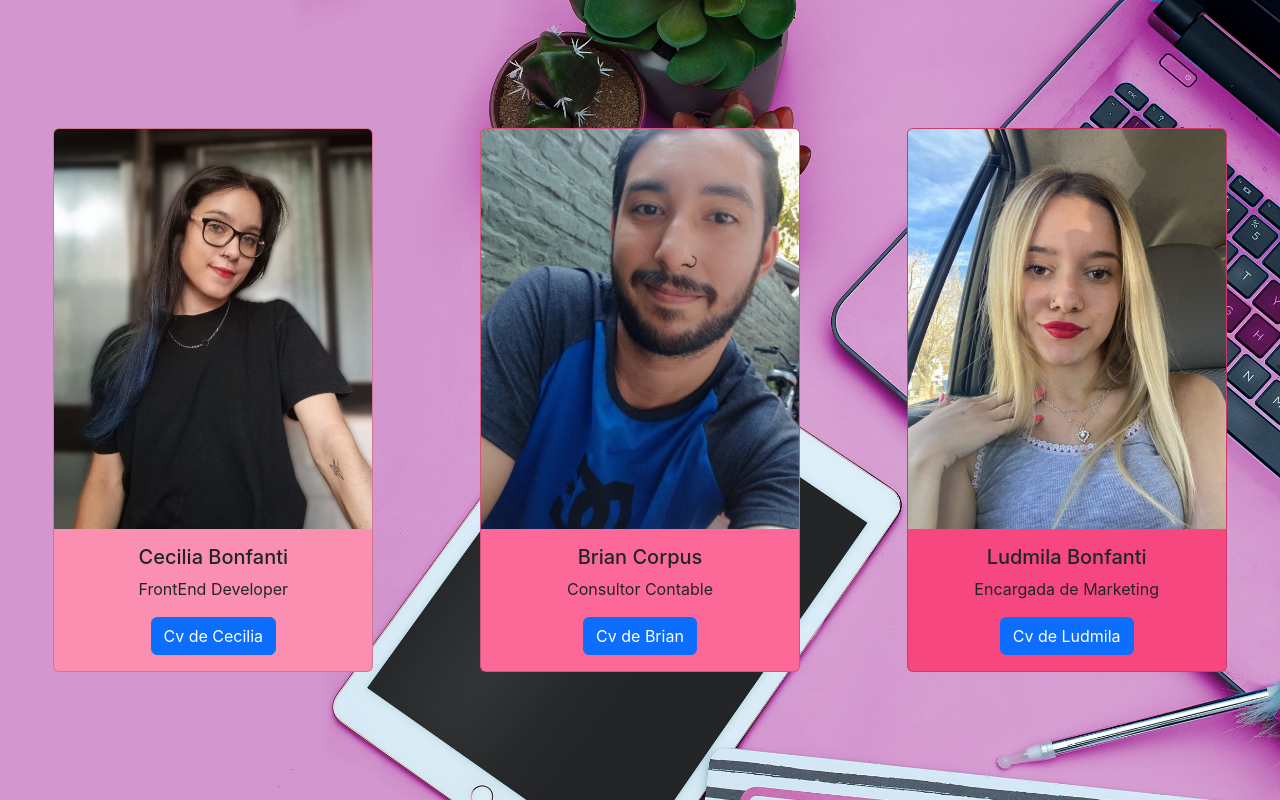
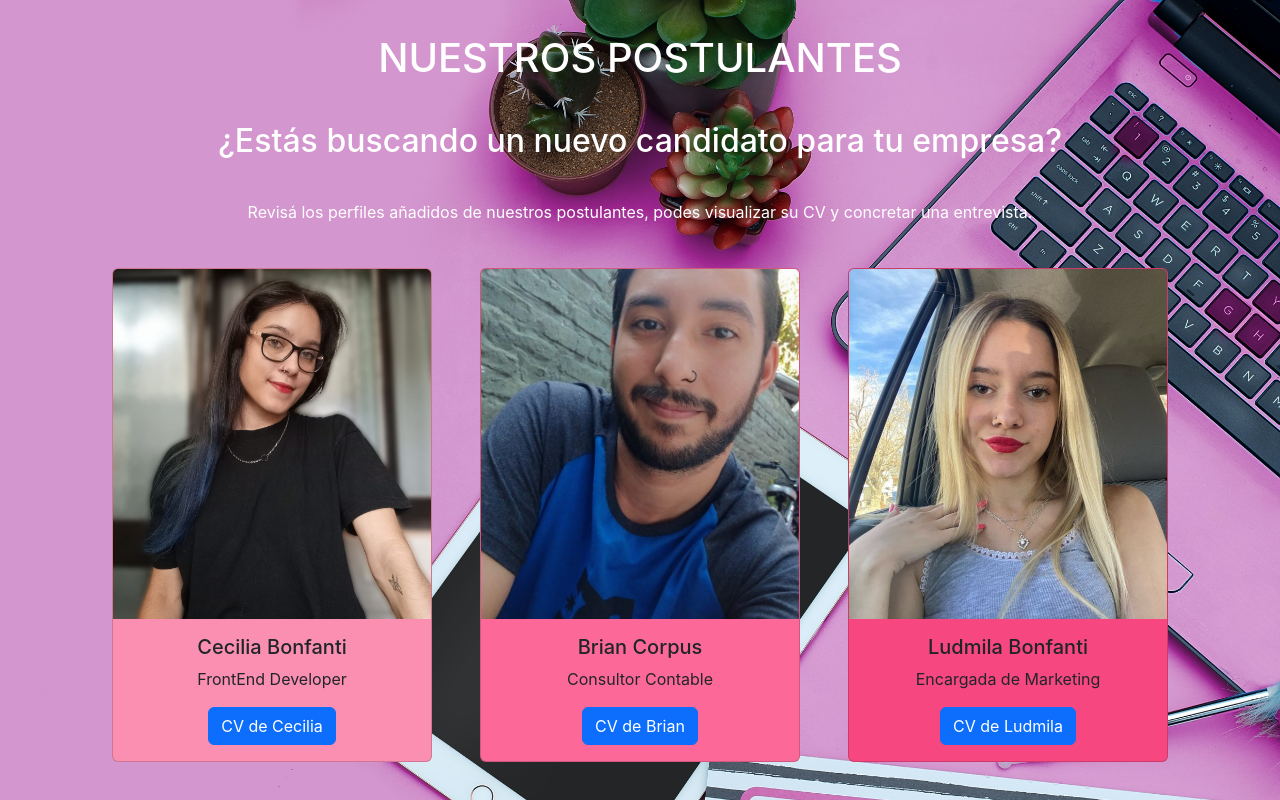
Before and after one commit to CeciliaBonfanti/practica-react, a React (Create React App) app: page / in a window 1280 px wide. Built offline with nearby package versions, Linux system fonts and the light colour scheme.

Commit message:
se actualizan los estilos, se agrega texto

```diff
--- a/public/index.html
+++ b/public/index.html
@@ -18,7 +18,9 @@
   <body>
     <noscript>You need to enable JavaScript to run this app.</noscript>
 
-    <div id="root"></div>
+    <div id="root">
+
+    </div>
 
     <script src="https://cdn.jsdelivr.net/npm/bootstrap@5.3.2/dist/js/bootstrap.bundle.min.js" integrity="sha384-C6RzsynM9kWDrMNeT87bh95OGNyZPhcTNXj1NW7RuBCsyN/o0jlpcV8Qyq46cDfL" crossorigin="anonymous"></script>
   </body>
--- a/public/style.css
+++ b/public/style.css
@@ -1,7 +1,12 @@
 body {
     background-image: url(./imagenes/background.jpg);
-    height: 100vh;
+    min-height: 100vh;
     margin: 0;
     background-repeat: no-repeat;
     background-size: cover;
+    font-family: -apple-system, BlinkMacSystemFont, 'Segoe UI', 'Roboto', 'Oxygen',
+    'Ubuntu', 'Cantarell', 'Fira Sans', 'Droid Sans', 'Helvetica Neue',
+    sans-serif;
+    text-align: center;
+    color: white
   }
--- a/src/App.css
+++ /dev/null
@@ -1,38 +0,0 @@
-.App {
-  text-align: center;
-}
-
-.App-logo {
-  height: 40vmin;
-  pointer-events: none;
-}
-
-@media (prefers-reduced-motion: no-preference) {
-  .App-logo {
-    animation: App-logo-spin infinite 20s linear;
-  }
-}
-
-.App-header {
-  background-color: #282c34;
-  min-height: 100vh;
-  display: flex;
-  flex-direction: column;
-  align-items: center;
-  justify-content: center;
-  font-size: calc(10px + 2vmin);
-  color: white;
-}
-
-.App-link {
-  color: #61dafb;
-}
-
-@keyframes App-logo-spin {
-  from {
-    transform: rotate(0deg);
-  }
-  to {
-    transform: rotate(360deg);
-  }
-}
--- a/src/App.js
+++ b/src/App.js
@@ -1,16 +1,21 @@
 import logo from './logo.svg';
-import './App.css';
 import Usuario from './componentes/Usuario';
+import './index.css'
 
 function App() {
   return (
     <div className="App">
-        <div className='d-flex justify-content-center aling-items-center' style={{height: "100vh"}}>
-        <Usuario color="#fa8fb1"imagen={require('./componentes/img/fotoparacard1.jpeg')}nombre="Cecilia Bonfanti" cargo="FrontEnd Developer" conoceme="Cv de Cecilia"/>
-        <Usuario color="#fc6998" imagen={require('./componentes/img/fotoparacard2.jpeg')}nombre="Brian Corpus" cargo="Consultor Contable" conoceme="Cv de
+      <section className='section'>
+      <h1 className='titulo'>NUESTROS POSTULANTES</h1>
+        <h2 className='subtitulo'>¿Estás buscando un nuevo candidato para tu empresa?</h2>
+        <p className='parrafo'>Revisá los perfiles añadidos de nuestros postulantes, podes visualizar su CV y concretar una entrevista.</p>
+        <div className='d-flex justify-content-center aling-items-center'>
+        <Usuario color="#fa8fb1"imagen={require('./componentes/img/fotoparacard1.jpeg')}nombre="Cecilia Bonfanti" cargo="FrontEnd Developer" conoceme="CV de Cecilia"/>
+        <Usuario color="#fc6998" imagen={require('./componentes/img/fotoparacard2.jpeg')}nombre="Brian Corpus" cargo="Consultor Contable" conoceme="CV de
         Brian"/>
-        <Usuario color="#f74780" imagen={require('./componentes/img/fotoparacard3PNG.jpeg')}nombre="Ludmila Bonfanti" cargo="Encargada de Marketing" conoceme="Cv de Ludmila"/>
+        <Usuario color="#f74780" imagen={require('./componentes/img/fotoparacard3PNG.jpeg')}nombre="Ludmila Bonfanti" cargo="Encargada de Marketing" conoceme="CV de Ludmila"/>
         </div>
+      </section>
     </div>
   );
 }
--- a/src/componentes/Usuario.jsx
+++ b/src/componentes/Usuario.jsx
@@ -1,7 +1,7 @@
 export default function Usuario(props) {
   return (
-      <div className="card m-auto" style={{width: "20rem",backgroundColor: props.color }}>
-        <img src={props.imagen} className="card-img-top" alt="..." style={{height: "400px", objectFit: "cover"}}/>
+      <div className="card m-4" style={{width: "20rem",backgroundColor: props.color }}>
+        <img src={props.imagen} className="card-img-top" alt="..." style={{height: "350px", objectFit: "cover"}}/>
         <div className="card-body">
           <h5 className="card-title">{props.nombre}</h5>
           <p className="card-text">{props.cargo}</p>
--- a/src/index.css
+++ b/src/index.css
@@ -1,13 +1,10 @@
-body {
-  margin: 0;
-  font-family: -apple-system, BlinkMacSystemFont, 'Segoe UI', 'Roboto', 'Oxygen',
-    'Ubuntu', 'Cantarell', 'Fira Sans', 'Droid Sans', 'Helvetica Neue',
-    sans-serif;
-  -webkit-font-smoothing: antialiased;
-  -moz-osx-font-smoothing: grayscale;
+.titulo, .subtitulo, .parrafo{
+  margin:20px;
 }
-
-code {
-  font-family: source-code-pro, Menlo, Monaco, Consolas, 'Courier New',
-    monospace;
+.section{
+  display: flex;
+  flex-direction: column;
+  justify-content: center;
+  align-items: center;
+  height: 100vh;
 }
```
